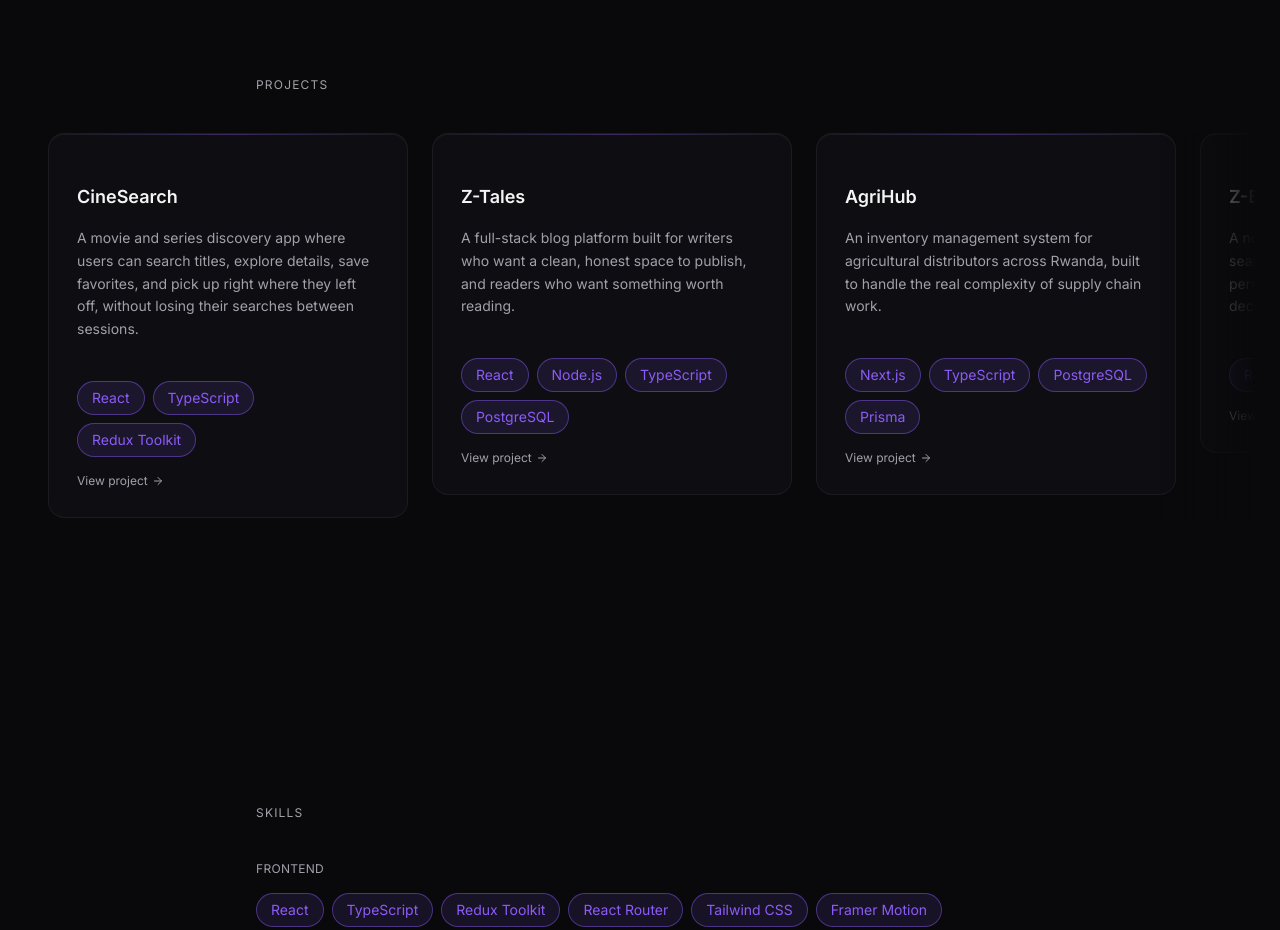
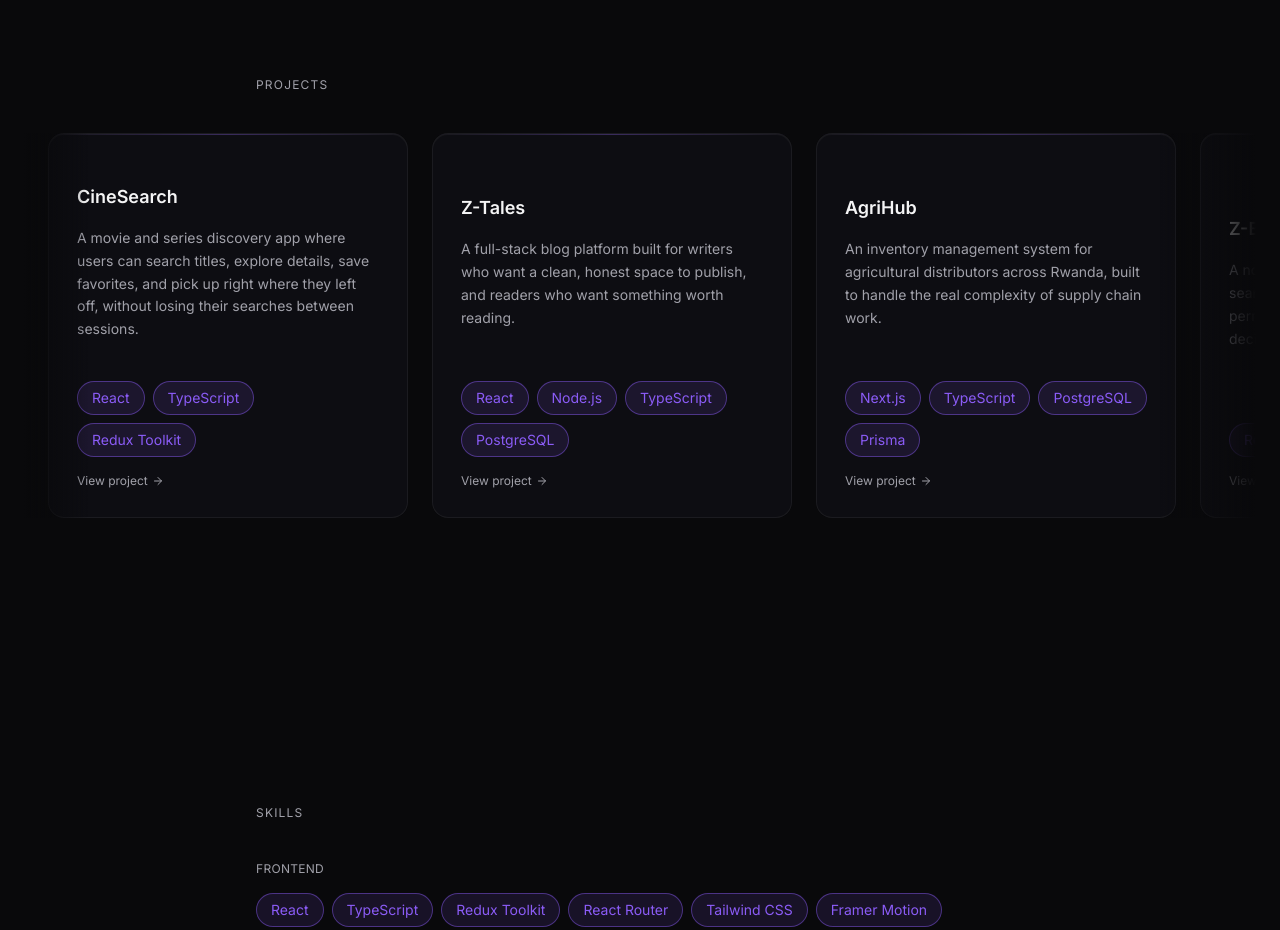
Before and after one commit to Zolender/Z-folio, a React (Vite) app: page / in a window 1280 px wide. Shown: the part 1780-2710 px from the top of the page. Built offline with nearby package versions, Linux system fonts and the light colour scheme.

Commit message:
feat: enhance Hero and Projects components with improved animations and infinite scroll functionality

```diff
--- a/src/components/sections/Hero.tsx
+++ b/src/components/sections/Hero.tsx
@@ -130,7 +130,12 @@ export default function Hero() {
             </div>
 
             {/* Photo column */}
-            <div className="flex justify-center md:justify-end order-first md:order-last">
+            <motion.div
+              className="flex justify-center md:justify-end order-first md:order-last"
+              initial={reduced ? false : { opacity: 0, x: 30 }}
+              animate={{ opacity: 1, x: 0 }}
+              transition={{ duration: 0.7, delay: 0.22, ease: [0.22, 1, 0.36, 1] as [number, number, number, number] }}
+            >
               <div className="relative">
 
                 {/* Accent glow — light source behind the photo */}
@@ -178,7 +183,7 @@ export default function Hero() {
 
                 {/* Photo card */}
                 <div
-                  className="group relative w-56 h-72 md:w-64 md:h-80 rounded-3xl overflow-hidden ring-1 ring-accent/25 shrink-0"
+                  className="group relative w-44 h-56 md:w-64 md:h-80 rounded-3xl overflow-hidden ring-1 ring-accent/25 shrink-0"
                   style={{ boxShadow: "0 8px 48px rgba(139,92,246,0.14)" }}
                 >
                   <img
@@ -195,7 +200,7 @@ export default function Hero() {
                 </div>
 
               </div>
-            </div>
+            </motion.div>
 
           </motion.div>
         </motion.div>
--- a/src/components/sections/Projects.tsx
+++ b/src/components/sections/Projects.tsx
@@ -1,13 +1,35 @@
+import { useEffect, useRef } from "react";
 import { motion } from "framer-motion";
 import SectionWrapper from "../shared/SectionWrapper";
 import ProjectCard from "../project/ProjectCard";
 import { useMotion } from "../../hooks/useMotion";
 import { projects } from "../../data/projects";
 
+// Duplicate cards so the scroll can loop seamlessly
+const loopedProjects = [...projects, ...projects];
+
 export default function Projects() {
   const { reduced, fadeUp } = useMotion();
+  const carouselRef = useRef<HTMLDivElement>(null);
 
-  const cardStagger = {
+  // Infinite scroll loop: when scrollLeft reaches the second set, jump back to the first
+  useEffect(() => {
+    const el = carouselRef.current;
+    if (!el || reduced) return;
+
+    function onScroll() {
+      if (!el) return;
+      const half = el.scrollWidth / 2;
+      if (el.scrollLeft >= half) {
+        el.scrollLeft -= half;
+      }
+    }
+
+    el.addEventListener("scroll", onScroll, { passive: true });
+    return () => el.removeEventListener("scroll", onScroll);
+  }, [reduced]);
+
+  const mobileStagger = {
     hidden: {},
     visible: {
       transition: {
@@ -26,19 +48,33 @@ export default function Projects() {
       >
         Projects
       </motion.p>
-      <div className="relative">
-        <motion.div
-          variants={cardStagger}
+
+      {/* Desktop / tablet — infinite horizontal carousel */}
+      <div className="relative hidden md:block">
+        <div
+          ref={carouselRef}
           className="flex gap-6 overflow-x-auto scrollbar-hide px-6"
         >
-          {projects.map((project) => (
-            <motion.div key={project.slug} variants={fadeUp} className="shrink-0">
-              <ProjectCard project={project} />
-            </motion.div>
+          {loopedProjects.map((project, i) => (
+            <ProjectCard key={`${project.slug}-${i}`} project={project} />
           ))}
-        </motion.div>
+        </div>
+        {/* Edge fades */}
+        <div className="pointer-events-none absolute inset-y-0 left-0 w-16 bg-linear-to-r from-canvas to-transparent" />
         <div className="pointer-events-none absolute inset-y-0 right-0 w-24 bg-linear-to-l from-canvas to-transparent" />
       </div>
+
+      {/* Mobile — vertical full-width stack */}
+      <motion.div
+        variants={mobileStagger}
+        className="flex flex-col gap-4 px-6 md:hidden"
+      >
+        {projects.map((project) => (
+          <motion.div key={project.slug} variants={fadeUp}>
+            <ProjectCard project={project} className="w-full" />
+          </motion.div>
+        ))}
+      </motion.div>
     </SectionWrapper>
   );
 }
```
